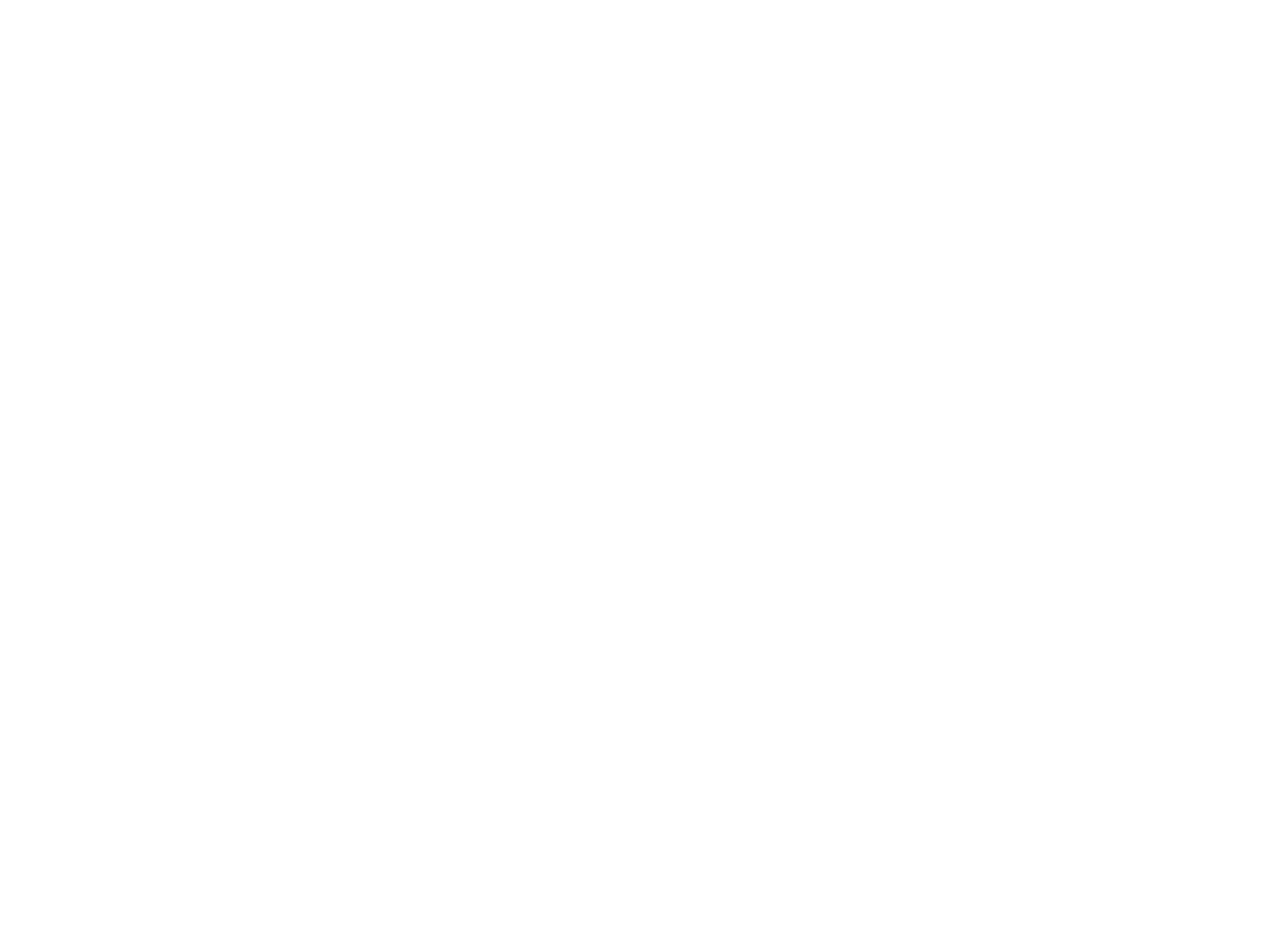
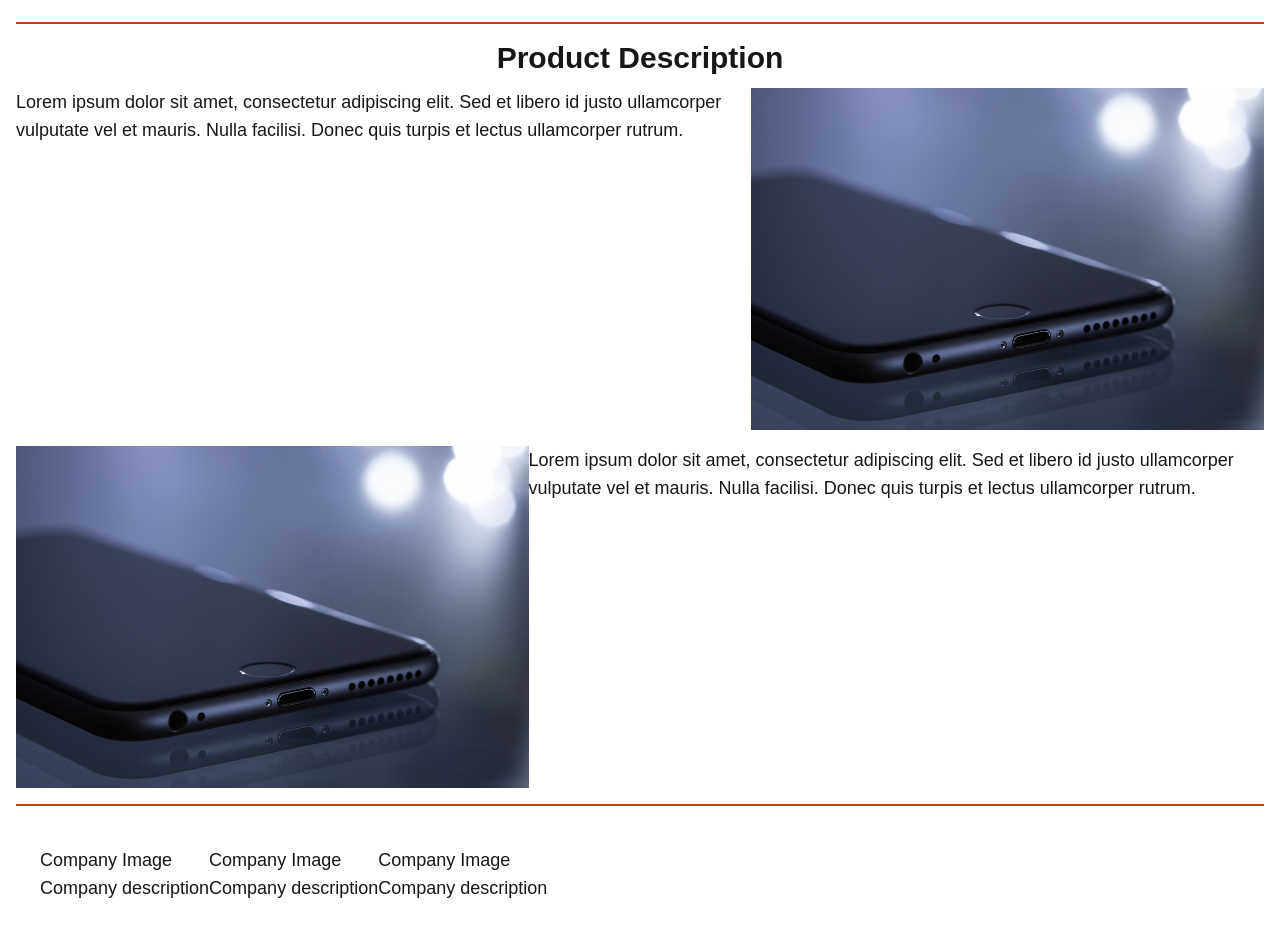
Before and after one commit to GiovanniMatos/NextJS_Payment-API, a Next.js app in the folder nextjs-checkout/: page / in a window 1280 px wide. Shown: the part 428-1364 px from the top of the page. Before the commit the page ends 800 px from the top, so only its background shows below. Built offline with nearby package versions, Linux system fonts and the light colour scheme.

Commit message:
interface update

```diff
--- /dev/null
+++ b/nextjs-checkout/src/Components/Description.tsx
@@ -0,0 +1,33 @@
+
+
+export default function Description(){
+    return(
+        <>
+            <div className="container flex justify-between mb-4">
+                <div className="lg:w-3/4 text-lg">
+                    <p>
+                        Lorem ipsum dolor sit amet, consectetur adipiscing elit.
+                        Sed et libero id justo ullamcorper vulputate vel et mauris.
+                        Nulla facilisi. Donec quis turpis et lectus ullamcorper rutrum.
+                    </p>
+                </div>
+                <div className="lg:w-1/4">
+                    <img src="iphone-img-teste.jpg" alt="Image"/>
+                </div>
+            </div>
+
+            <div className="container flex justify-between">
+                <div className="lg:w-1/4">
+                    <img src="iphone-img-teste.jpg" alt="Image"/>
+                </div>
+                <div className="lg:w-3/4 text-lg">
+                    <p>
+                        Lorem ipsum dolor sit amet, consectetur adipiscing elit.
+                        Sed et libero id justo ullamcorper vulputate vel et mauris.
+                        Nulla facilisi. Donec quis turpis et lectus ullamcorper rutrum.
+                    </p>
+                </div>
+            </div>
+        </>
+    );
+}
--- /dev/null
+++ b/nextjs-checkout/src/Components/Footer.tsx
@@ -0,0 +1,22 @@
+
+
+export default function Footer(){
+    return(
+        <footer className="w-full p-6 text-lg flex bg-red-600">
+            <div className="flex justify-between">
+                <div className="bg-cyan-500">
+                    <h1>Company Image</h1>
+                    <p>Company description</p>
+                </div>
+                <div className="bg-cyan-500">
+                    <h1>Company Image</h1>
+                    <p>Company description</p>
+                </div>
+                <div className="bg-cyan-500">
+                    <h1>Company Image</h1>
+                    <p>Company description</p>
+                </div>
+            </div>
+        </footer>
+    );
+}
--- a/nextjs-checkout/src/app/page.tsx
+++ b/nextjs-checkout/src/app/page.tsx
@@ -1,7 +1,10 @@
 // import Image from "next/image";
+import Description from "../Components/Description";
+import Footer from "../Components/Footer";
 
 export default function Home() {
   return (
+    <>
       <div className="container mx-auto p-4 pt-6">
         <h2 className="text-3xl font-bold mb-4">Checkout</h2>
         <div className="flex flex-wrap justify-center">
@@ -29,6 +32,13 @@ export default function Home() {
             </form>
           </div>
         </div>
+        <div className="w-full h-[2px] bg-orange-700 mb-4"/>
+        <h1 className="text-3xl flex font-bold justify-center mb-3">Product Description</h1>
+        <Description />
+        <div className="w-full h-[2px] bg-orange-700 mt-4 mb-4"/>
+        <Footer />
       </div>
+
+    </>
   );
 }
```
Lines whose indentation alone changed are shown as unchanged.
